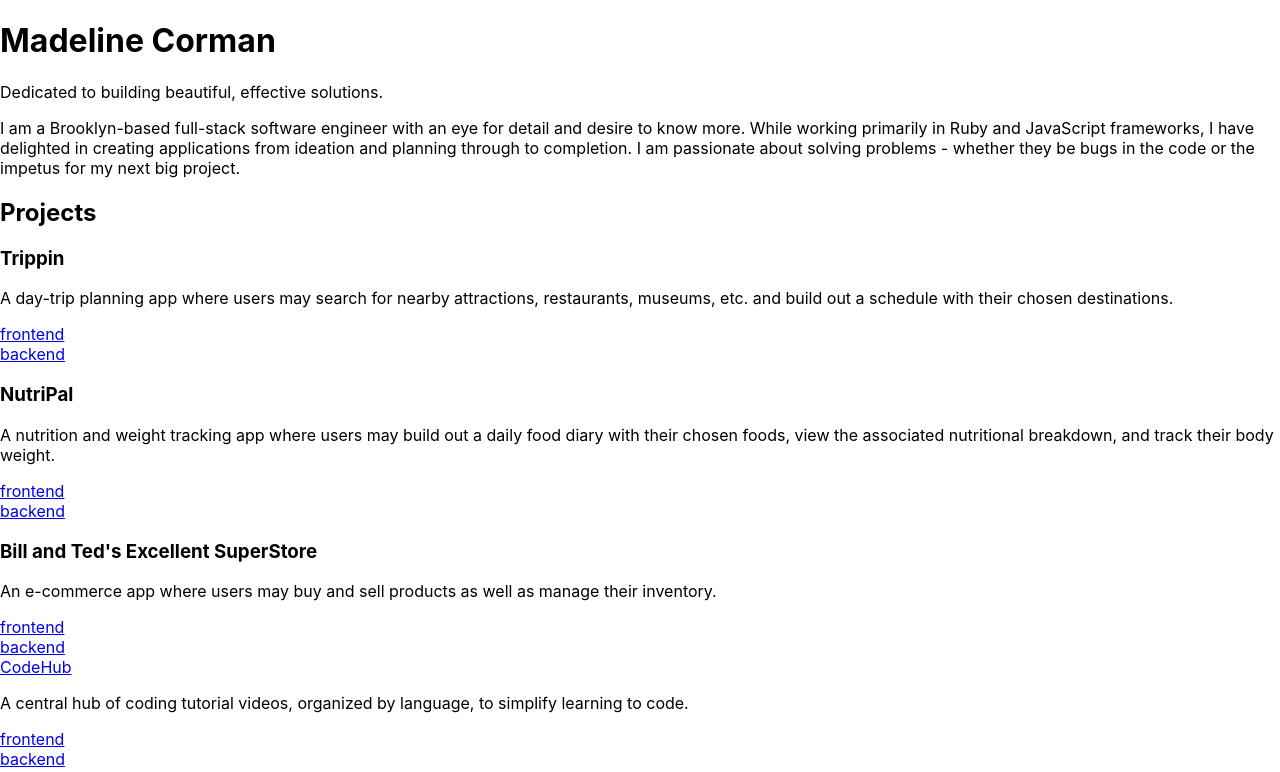
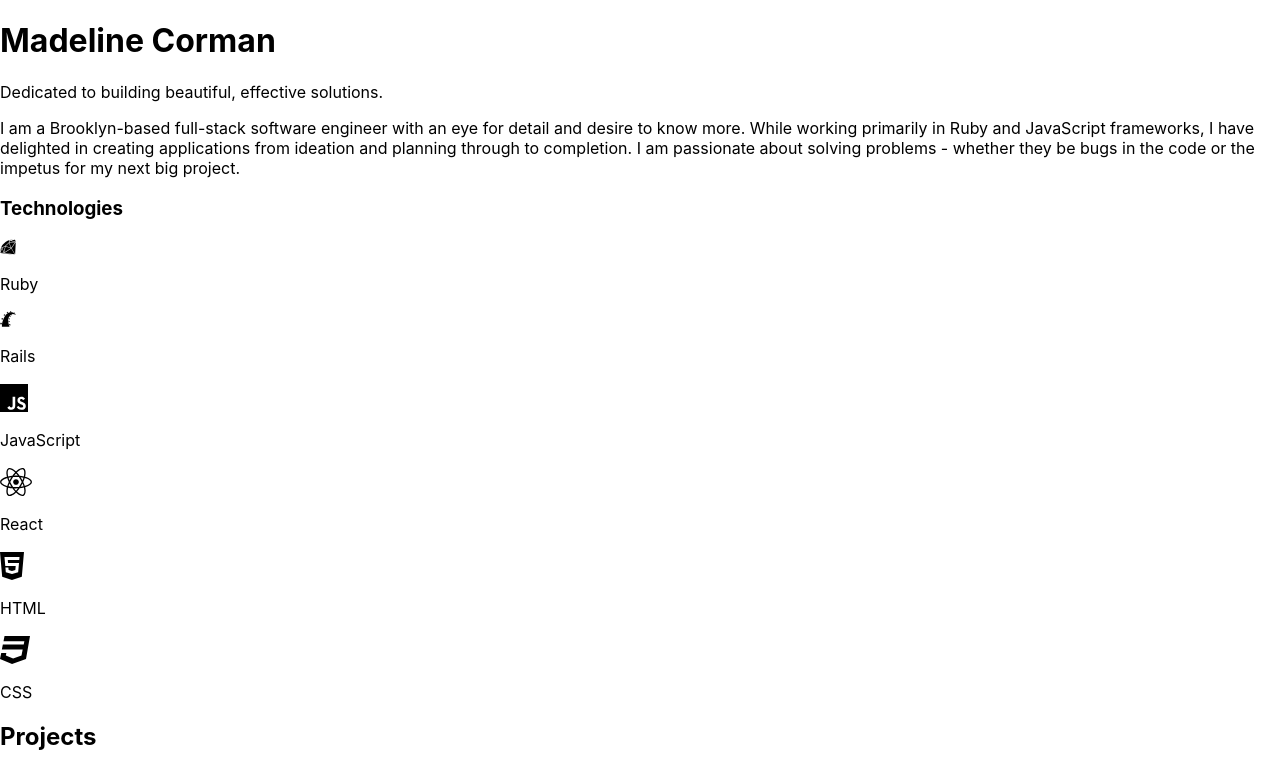
Before and after one commit to MACorman/mc_portfolio, a React (Create React App) app: page / in a window 1280 px wide. Shown: the top 772 px of the page. Built offline with nearby package versions, Linux system fonts and the light colour scheme; no server answers.

Commit message:
listed technologies in about and added cute icons

```diff
--- a/public/index.html
+++ b/public/index.html
@@ -25,6 +25,7 @@
       Learn how to configure a non-root public URL by running `npm run build`.
     -->
     <title>React App</title>
+    <link rel="stylesheet" href="https://cdn.jsdelivr.net/gh/konpa/devicon@master/devicon.min.css">
   </head>
   <body>
     <noscript>You need to enable JavaScript to run this app.</noscript>
--- a/src/About.js
+++ b/src/About.js
@@ -1,10 +1,28 @@
 import React from 'react'
+import { FontAwesomeIcon } from '@fortawesome/react-fontawesome'
+import { faJs, faReact, faHtml5, faCss3 } from "@fortawesome/free-brands-svg-icons"
+import { faGem } from '@fortawesome/free-solid-svg-icons'
 
 function About() {
     // put resume in about section - a button that'll open it up in a new tab
     return (
         <>
             <p>I am a Brooklyn-based full-stack software engineer with an eye for detail and desire to know more. While working primarily in Ruby and JavaScript frameworks, I have delighted in creating applications from ideation and planning through to completion. I am passionate about solving problems - whether they be bugs in the code or the impetus for my next big project. </p>
+            <h3>Technologies</h3>
+            <i class="devicon-ruby-plain"></i>
+            <p>Ruby</p>
+            <i class="devicon-rails-plain"></i>
+            <p>Rails</p>
+            <FontAwesomeIcon icon={faJs} size={'2x'} />
+            <p>JavaScript</p>
+            <FontAwesomeIcon icon={faReact} size={'2x'} />
+            <p>React</p>
+            <FontAwesomeIcon icon={faHtml5} size={'2x'} />
+            <p>HTML</p>
+            <FontAwesomeIcon icon={faCss3} size={'2x'} />
+            <p>CSS</p>
+            {/* <FontAwesomeIcon icon={faRails} size={'2x'} /> */}
+
         </>
     )
 }
```
